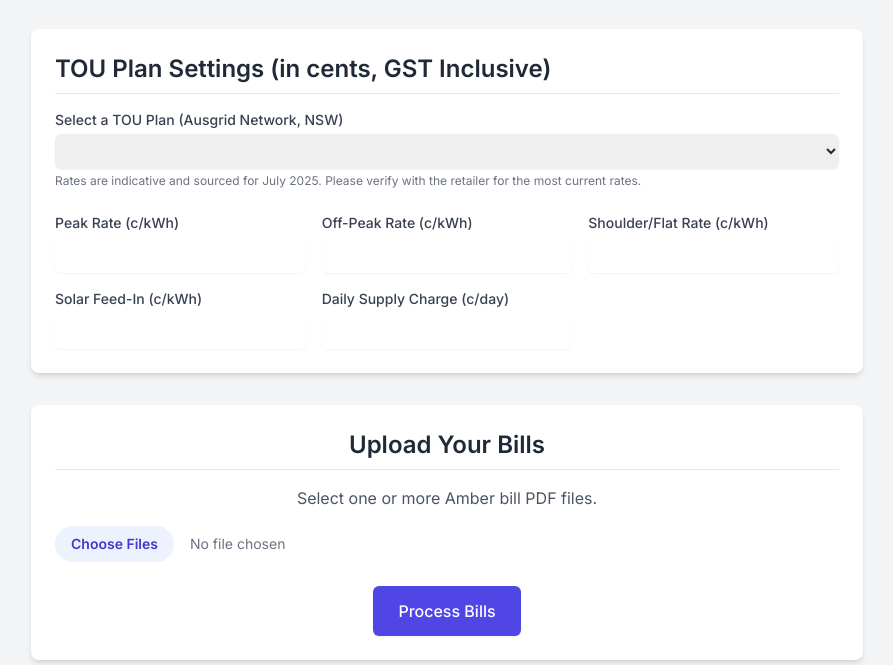
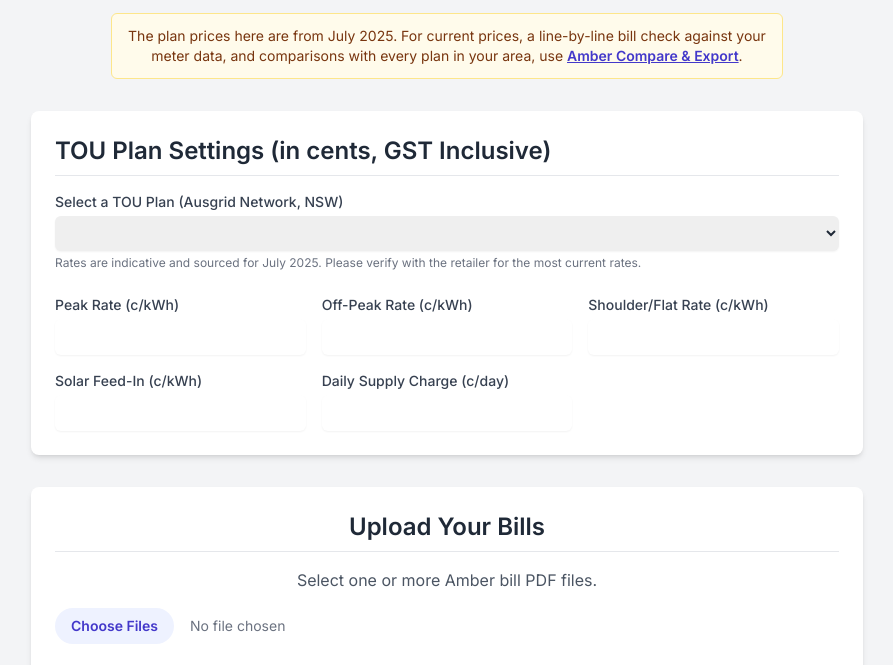
Before and after one commit to RickUsingGitHub/AmberPDFComparer, a plain HTML site: page index.html in a window 1280 px wide. Shown: the part 107-772 px from the top of the page, without its empty margins (193-1086 px from the left). Drawn offline with nearby package versions, Linux system fonts and the light colour scheme; a script that the page names is missing.

Commit message:
Point to Amber Compare & Export for current prices
A notice under the title says this page's plan prices are from July 2025 and
links to the main Amber app, which checks a bill line by line against meter
data and compares every plan in the area with current prices.

Co-Authored-By: Claude Opus 5.5 <noreply@anthropic.com>
Claude-Session: https://claude.ai/code/session_016net8UccWH1Z1LVhNbKy65

```diff
--- a/index.html
+++ b/index.html
@@ -69,6 +69,10 @@
         <header class="text-center mb-8">
             <h1 class="text-3xl sm:text-4xl font-bold text-gray-900">Electricity Bill Comparator</h1>
             <p class="mt-2 text-md text-gray-600">Compare your Amber bills against a Time of Use (TOU) plan.</p>
+            <p id="newer-tool" class="mt-4 mx-auto max-w-2xl text-sm text-amber-900 bg-amber-50 border border-amber-200 rounded-md px-4 py-3">
+                The plan prices here are from July 2025. For current prices, a line-by-line bill check against your meter data, and comparisons with every plan in your area, use
+                <a href="https://rickusinggithub.github.io/Amber/" class="font-semibold text-indigo-700 underline">Amber Compare &amp; Export</a>.
+            </p>
         </header>
 
         <!-- TOU Settings Section -->
```
